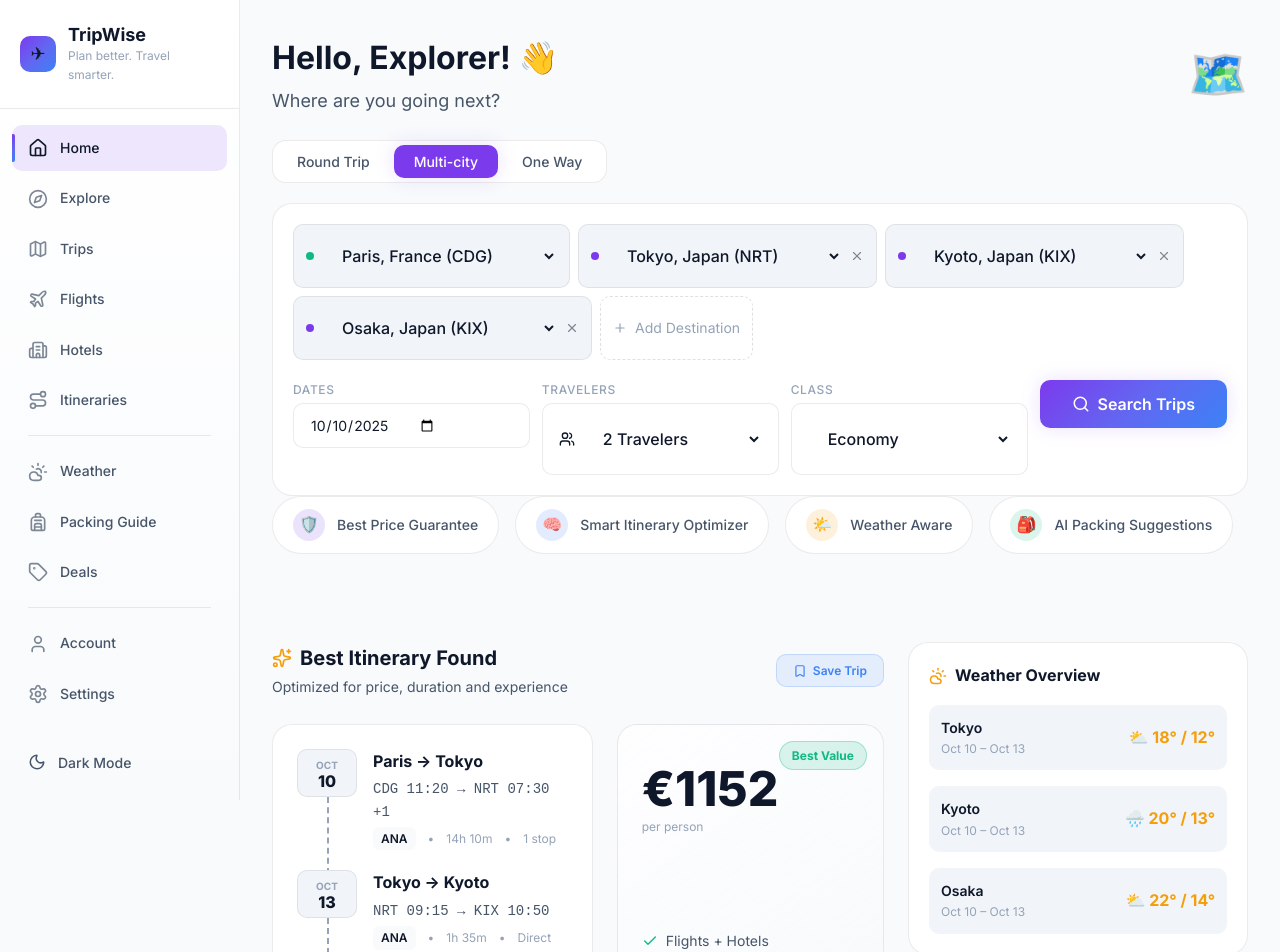
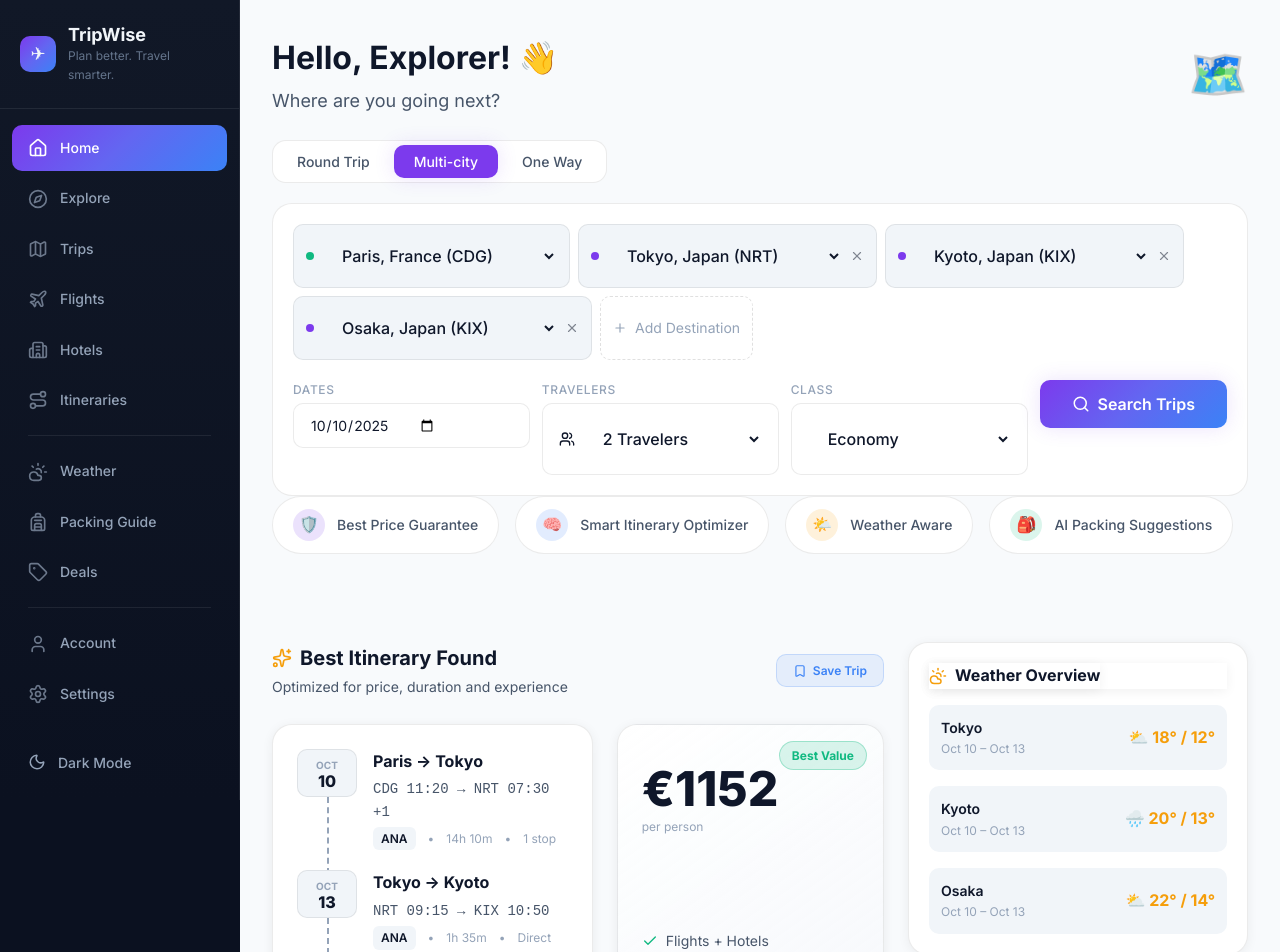
Before and after one commit to HassanChouhad/tripwise, a Next.js app: page / in a window 1280 px wide. Shown: the top 952 px of the page. Built offline with nearby package versions, Linux system fonts and the light colour scheme.

Commit message:
fix: update the theme and default color ode

```diff
--- a/app/components/hotels/HotelCarousel.module.css
+++ b/app/components/hotels/HotelCarousel.module.css
@@ -50,7 +50,7 @@
   width: 100%;
   height: 100%;
   object-fit: cover;
-  background: linear-gradient(135deg, #1e293b 0%, #0f172a 100%);
+  background: linear-gradient(135deg, var(--color-bg-tertiary) 0%, var(--color-bg-hover) 100%);
   display: flex;
   align-items: center;
   justify-content: center;
--- a/app/components/itinerary/ItineraryTimeline.module.css
+++ b/app/components/itinerary/ItineraryTimeline.module.css
@@ -136,7 +136,7 @@
   display: inline-flex;
   align-items: center;
   gap: var(--space-1);
-  background: var(--color-bg-primary);
+  background: var(--color-bg-tertiary);
   padding: 2px 8px;
   border-radius: var(--radius-sm);
   font-weight: 600;
--- a/app/components/layout/Sidebar.module.css
+++ b/app/components/layout/Sidebar.module.css
@@ -80,13 +80,14 @@
   content: '';
   position: absolute;
   left: 0;
-  top: 50%;
-  transform: translateY(-50%);
-  width: 3px;
-  height: 0;
+  top: 0;
+  bottom: 0;
+  width: 0;
+  height: 100%;
   background: var(--gradient-primary);
-  border-radius: 0 2px 2px 0;
-  transition: height var(--transition-fast);
+  border-radius: var(--radius-md);
+  transition: width var(--transition-fast);
+  z-index: -1;
 }
 
 .navItem:hover {
@@ -95,16 +96,17 @@
 }
 
 .navItem:hover::before {
-  height: 60%;
+  width: 0;
 }
 
 .navItemActive {
-  color: var(--color-text-primary);
-  background: rgba(124, 58, 237, 0.12);
+  color: white;
+  background: var(--gradient-primary);
+  border-radius: var(--radius-md);
 }
 
 .navItemActive::before {
-  height: 60%;
+  width: 0;
 }
 
 .navIcon {
--- a/app/context/ThemeContext.js
+++ b/app/context/ThemeContext.js
@@ -5,15 +5,15 @@ import { createContext, useContext, useState, useEffect } from 'react';
 const ThemeContext = createContext();
 
 export function ThemeProvider({ children }) {
-  const [theme, setTheme] = useState('dark');
+  const [theme, setTheme] = useState('light');
   const [mounted, setMounted] = useState(false);
 
   useEffect(() => {
     const stored = localStorage.getItem('tripwise-theme');
     if (stored) {
       setTheme(stored);
-    } else if (window.matchMedia('(prefers-color-scheme: light)').matches) {
-      setTheme('light');
+    } else if (window.matchMedia('(prefers-color-scheme: dark)').matches) {
+      setTheme('dark');
     }
     setMounted(true);
   }, []);
--- a/app/globals.css
+++ b/app/globals.css
@@ -108,8 +108,8 @@
   --content-max-width: 1400px;
 }
 
-/* ---------- Light Theme ---------- */
-[data-theme="light"] {
+/* ---------- Light Theme (main content only — sidebar stays dark) ---------- */
+[data-theme="light"] .main-content {
   --color-bg-primary: #F8FAFC;
   --color-bg-secondary: #FFFFFF;
   --color-bg-tertiary: #F1F5F9;
@@ -129,8 +129,7 @@
   --color-overlay: rgba(0, 0, 0, 0.3);
 
   --gradient-dark: linear-gradient(180deg, #F8FAFC 0%, #FFFFFF 100%);
-  --gradient-card: linear-gradient(145deg, rgba(255, 255, 255, 0.8) 0%, rgba(241, 245, 249, 0.6) 100%);
-  --gradient-sidebar: linear-gradient(180deg, #FFFFFF 0%, #F8FAFC 100%);
+  --gradient-card: linear-gradient(145deg, rgba(255, 255, 255, 0.9) 0%, rgba(241, 245, 249, 0.7) 100%);
 
   --shadow-sm: 0 2px 8px rgba(0, 0, 0, 0.06);
   --shadow-md: 0 4px 16px rgba(0, 0, 0, 0.08);
@@ -138,6 +137,15 @@
   --shadow-xl: 0 16px 48px rgba(0, 0, 0, 0.12);
   --shadow-glow: 0 0 20px rgba(124, 58, 237, 0.15);
   --shadow-glow-coral: 0 0 20px rgba(244, 63, 94, 0.1);
+
+  background: #F8FAFC;
+  color: #0F172A;
+}
+
+[data-theme="light"] .main-content .glass-card,
+[data-theme="light"] .main-content [class*="Card"],
+[data-theme="light"] .main-content [class*="card"] {
+  box-shadow: 0 2px 12px rgba(0, 0, 0, 0.06);
 }
 
 /* ---------- Reset ---------- */
```
